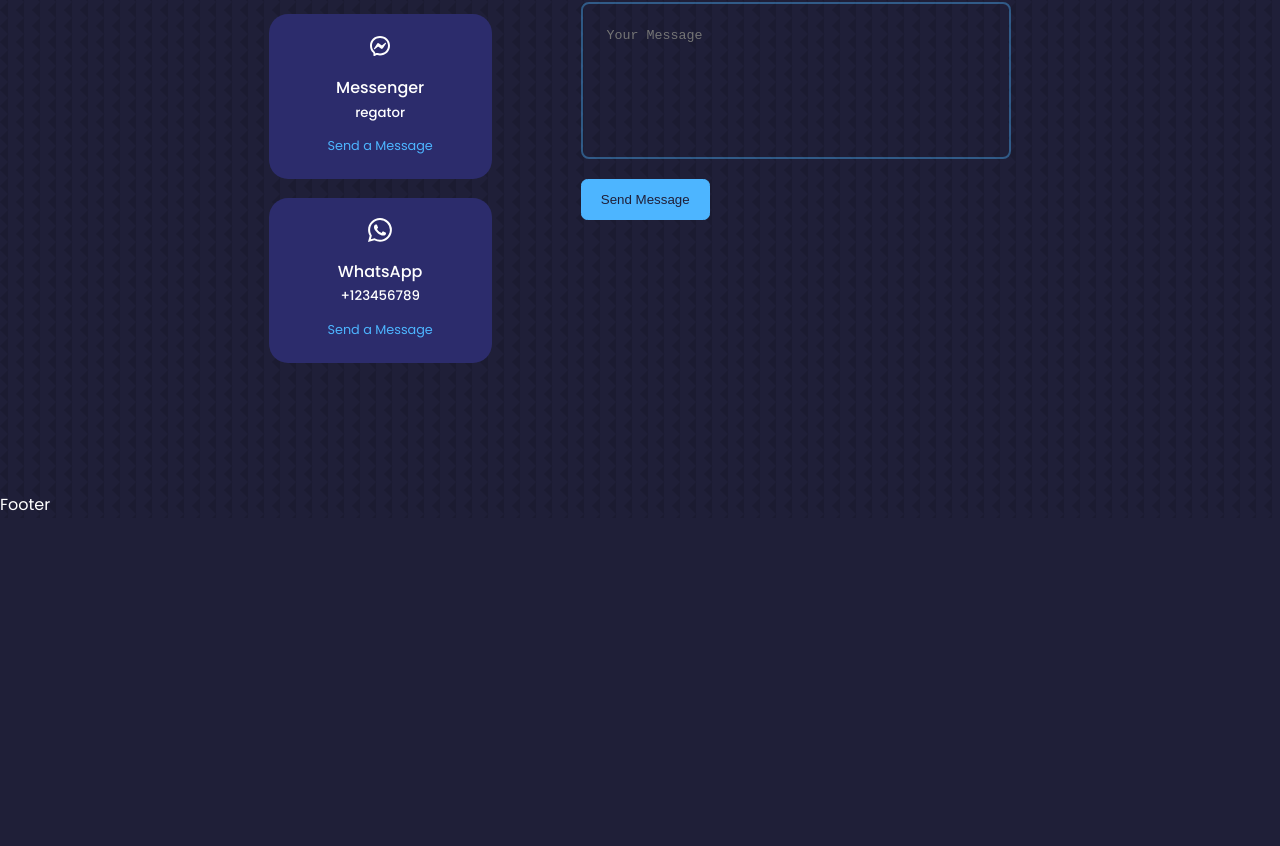
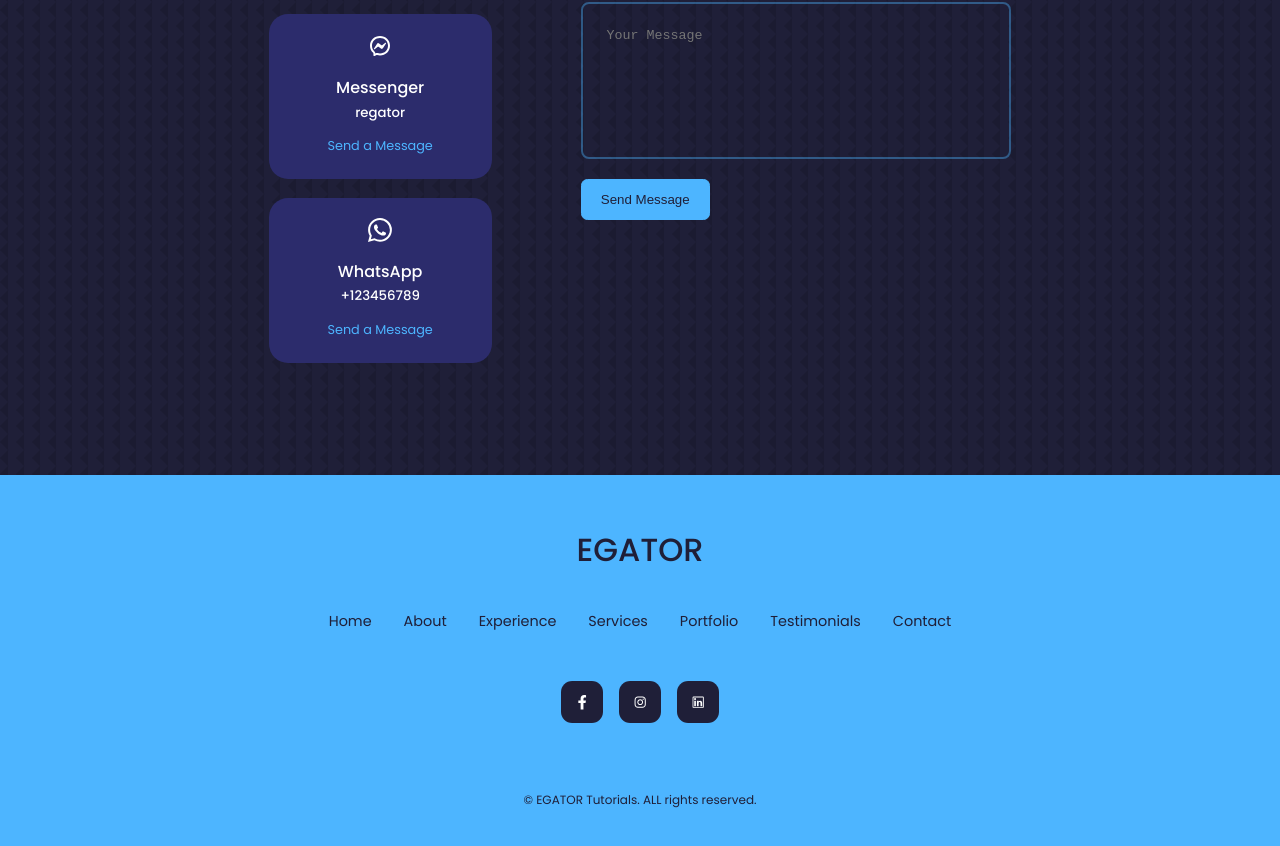
Before and after one commit to LouieLabata/personal-website, a React (Create React App) app: page / in a window 1280 px wide. Shown: the part 5102-5948 px from the top of the page. Before the commit the page ends 5620 px from the top, so only its background shows below. Built offline with nearby package versions, Linux system fonts and the light colour scheme.

Commit message:
Finished tutorial code. Now just need to customize for myself

```diff
--- a/src/components/footer/Footer.jsx
+++ b/src/components/footer/Footer.jsx
@@ -1,9 +1,34 @@
 import React from 'react'
 import './footer.css'
+import {AiOutlineInstagram} from 'react-icons/ai'
+import {AiOutlineLinkedin} from 'react-icons/ai'
+import {FaFacebookF} from 'react-icons/fa'
 
 const Footer = () => {
   return (
-    <section id='footer'>Footer</section >
+    <footer>
+      <a href="#" className='footer__logo'>EGATOR</a>
+
+      <ul className='permalinks'>
+        <li><a href="#">Home</a></li>
+        <li><a href="#about">About</a></li>
+        <li><a href="#experience">Experience</a></li>
+        <li><a href="#services">Services</a></li>
+        <li><a href="#portfolio">Portfolio</a></li>
+        <li><a href="#testimonials">Testimonials</a></li>
+        <li><a href="#contact">Contact</a></li>
+      </ul>
+
+      <div className="footer__socials">
+        <a href="https://facebook.com"><FaFacebookF /></a>
+        <a href="https://instagram.com"><AiOutlineInstagram /></a>
+        <a href="https://linkedin.com"><AiOutlineLinkedin /></a>
+      </div>
+
+      <div className="footer__copyright">
+        <small>&copy; EGATOR Tutorials. ALL rights reserved.</small>
+      </div>
+    </footer>
   )
 }
 
--- a/src/components/footer/footer.css
+++ b/src/components/footer/footer.css
@@ -0,0 +1,71 @@
+footer {
+    background: var(--color-primary);
+    padding: 3rem 0;
+    text-align: center;
+    font-size: 0.9rem;
+    margin-top: 7rem;
+}
+
+footer a {
+    color: var(--color-bg);
+}
+
+.footer__logo {
+    font-size: 2rem;
+    font-weight: 500;
+    margin-bottom: 2rem;
+    display: inline-block;
+}
+
+.permalinks {
+    display: flex;
+    flex-wrap: wrap;
+    justify-content: center;
+    gap: 2rem;
+    margin: 0 auto 3rem;
+}
+
+.footer__socials {
+    display: flex;
+    justify-content: center;
+    gap: 1rem;
+    margin-bottom: 4rem;
+}
+
+.footer__socials a {
+    background: var(--color-bg);
+    color: var(--color-white);
+    padding: 0.8rem;
+    border-radius: 0.7rem;
+    display: flex;
+    border: 1px solid transparent;
+}
+
+.footer__socials a:hover {
+    background: transparent;
+    color: var(--color-bg);
+    border-color: var(--color-bg);
+}
+
+.footer__copyright {
+    margin-bottom: 4rem;
+    color: var(--color-bg);
+}
+
+
+/* ======================= MEDIA QUERIES (MEDIUM DEVICES) ======================= */
+@media screen and (max-width: 1024px) {
+
+}
+
+/* ======================= MEDIA QUERIES (SMALL DEVICES) ======================= */
+@media screen and (max-width: 600px) {
+    .permalinks {
+        flex-direction: column;
+        gap: 1.5rem;
+    }
+
+    .footer__socials {
+        margin-bottom: 2.6rem;
+    }
+}
```
